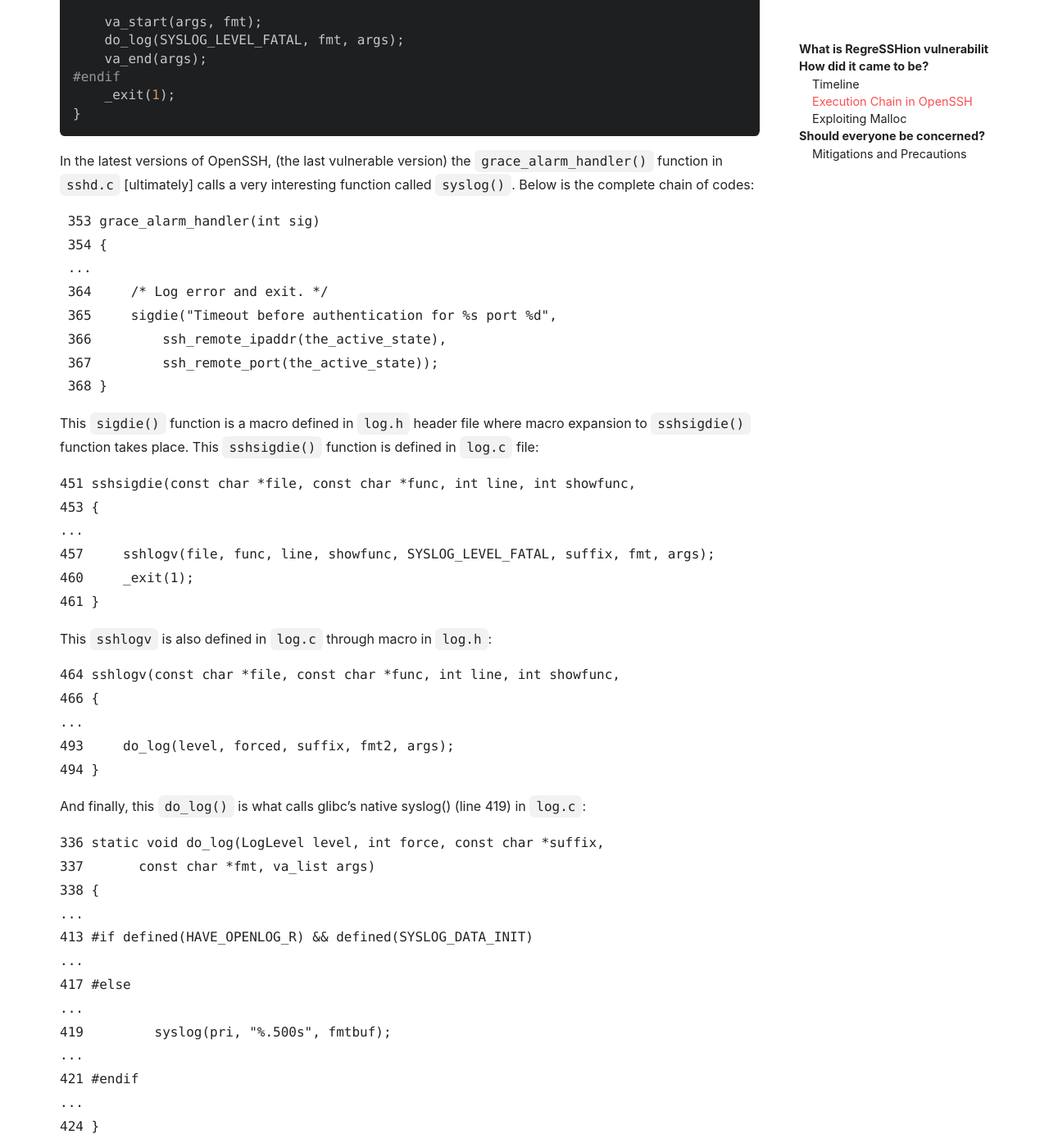
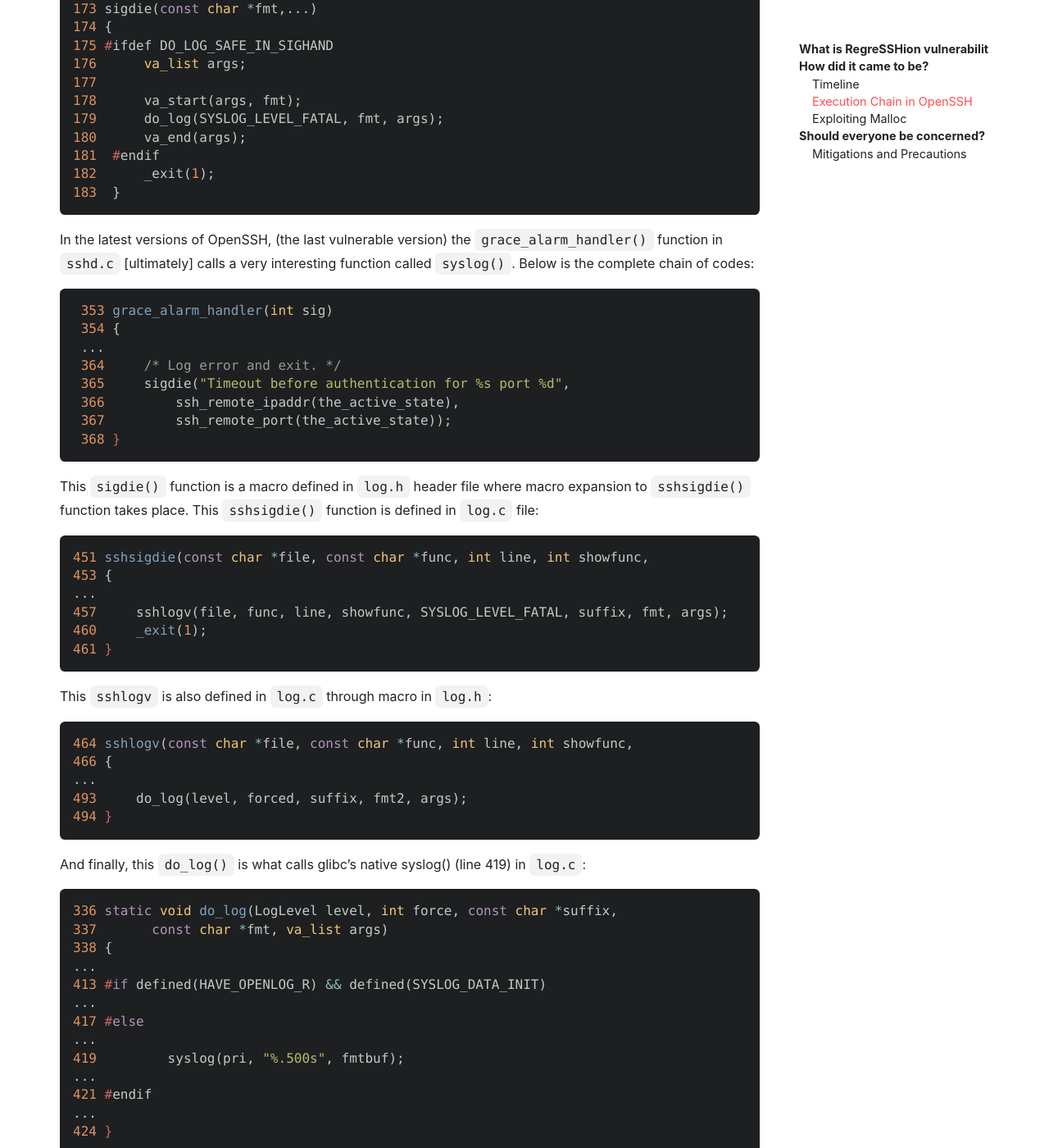
Before and after one commit to xmehulx/terminal, a Jekyll site: the page built from _posts/2024-07-03-Regression.md, in a window 1280 px wide and 1400 px high, scrolled down 2531 px. Shown: the whole window at 82% size. Built offline with Jekyll 4.4.1, drawn with Linux system fonts in a browser that asks for light colours; nearby versions of some CDN libraries; some of the changed text lies outside the part shown.

Commit message:
regreSSHion#1.3: Code block final checks and minor improvements

````diff
--- a/_posts/2024-07-03-Regression.md
+++ b/_posts/2024-07-03-Regression.md
@@ -59,28 +59,31 @@
 }
 ```
 
-The researches in Qualys actually exploited the older version of OpenSSH (prior to 4.4p1) by exploiting its calling of `grace_alarm_handler()` function which waited for the _LoginGraceTime_ before freeing the buffer by calling `free()` function, which is a well known unsafe asynchronous signal function. With this information, they tried to find two things or conditions which must be met to exploit the same race condition in the latest versions of OpenSSH as well:
+The researchers in Qualys actually exploited the older version of OpenSSH (prior to 4.4p1) by exploiting its calling of `grace_alarm_handler()` function which waited for the _LoginGraceTime_ before freeing the buffer by calling `free()` function, which is a well known unsafe asynchronous signal function. With this information, they tried to find two things or conditions which must be met to exploit the same race condition in the latest versions of OpenSSH as well:
 1. Is there a similar function being called here which is async-signal-unsafe such as `malloc()` and `free()`?
 2. If there is, is it behind a lock?
+
+Interestingly enough, just after they started working on it, [Bugzilla #3690](https://bugzilla.mindrot.org/show_bug.cgi?id=3690) thread got created which raised an extremely related issue, which, got marked as a duplicate by [Bugzilla #3598](https://bugzilla.mindrot.org/show_bug.cgi?id=3598)
 
 ### Execution Chain in OpenSSH
 
 ```c
-void sigdie(const char *fmt,...)
-{
-#ifdef DO_LOG_SAFE_IN_SIGHAND
-    va_list args;
-
-    va_start(args, fmt);
-    do_log(SYSLOG_LEVEL_FATAL, fmt, args);
-    va_end(args);
-#endif
-    _exit(1);
-}
+172 void
+173 sigdie(const char *fmt,...)
+174 {
+175 #ifdef DO_LOG_SAFE_IN_SIGHAND
+176      va_list args;
+177
+178      va_start(args, fmt);
+179      do_log(SYSLOG_LEVEL_FATAL, fmt, args);
+180      va_end(args);
+181  #endif
+182      _exit(1);
+183  }
 ```
 
 In the latest versions of OpenSSH, (the last vulnerable version) the `grace_alarm_handler()` function in `sshd.c` [ultimately] calls a very interesting function called `syslog()`. Below is the complete chain of codes:
-```C
+```c
  353 grace_alarm_handler(int sig)
  354 {
  ...
@@ -92,7 +95,7 @@
 ```
 
 This `sigdie()` function is a macro defined in `log.h` header file where macro expansion to `sshsigdie()` function takes place. This `sshsigdie()` function is defined in `log.c` file:
-```C
+```c
 451 sshsigdie(const char *file, const char *func, int line, int showfunc,                                                                           452     LogLevel level, const char *suffix, const char *fmt, ...)
 453 {
 ...
@@ -102,7 +105,7 @@
 ```
 
 This `sshlogv` is also defined in `log.c` through macro in `log.h`:
-```C
+```c
 464 sshlogv(const char *file, const char *func, int line, int showfunc,                                                                             465     LogLevel level, const char *suffix, const char *fmt, va_list args)
 466 {
 ...
@@ -111,7 +114,7 @@
 ```
 
 And finally, this `do_log()` is what calls glibc's native syslog() (line 419) in `log.c`:
-```C
+```c
 336 static void do_log(LogLevel level, int force, const char *suffix,
 337       const char *fmt, va_list args)
 338 {
````
Also changed, not shown: other parts of _posts/2024-07-03-Regression.md (+0 -2 lines).
